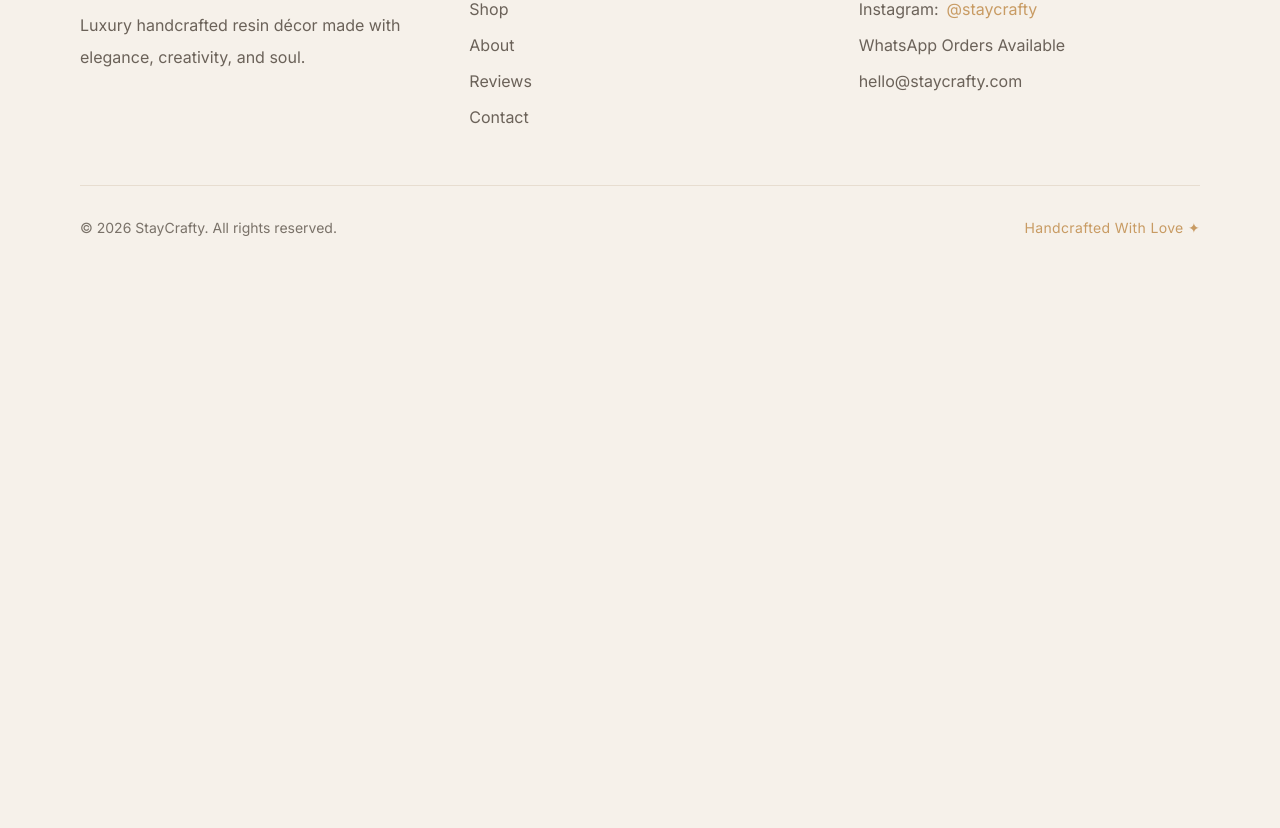
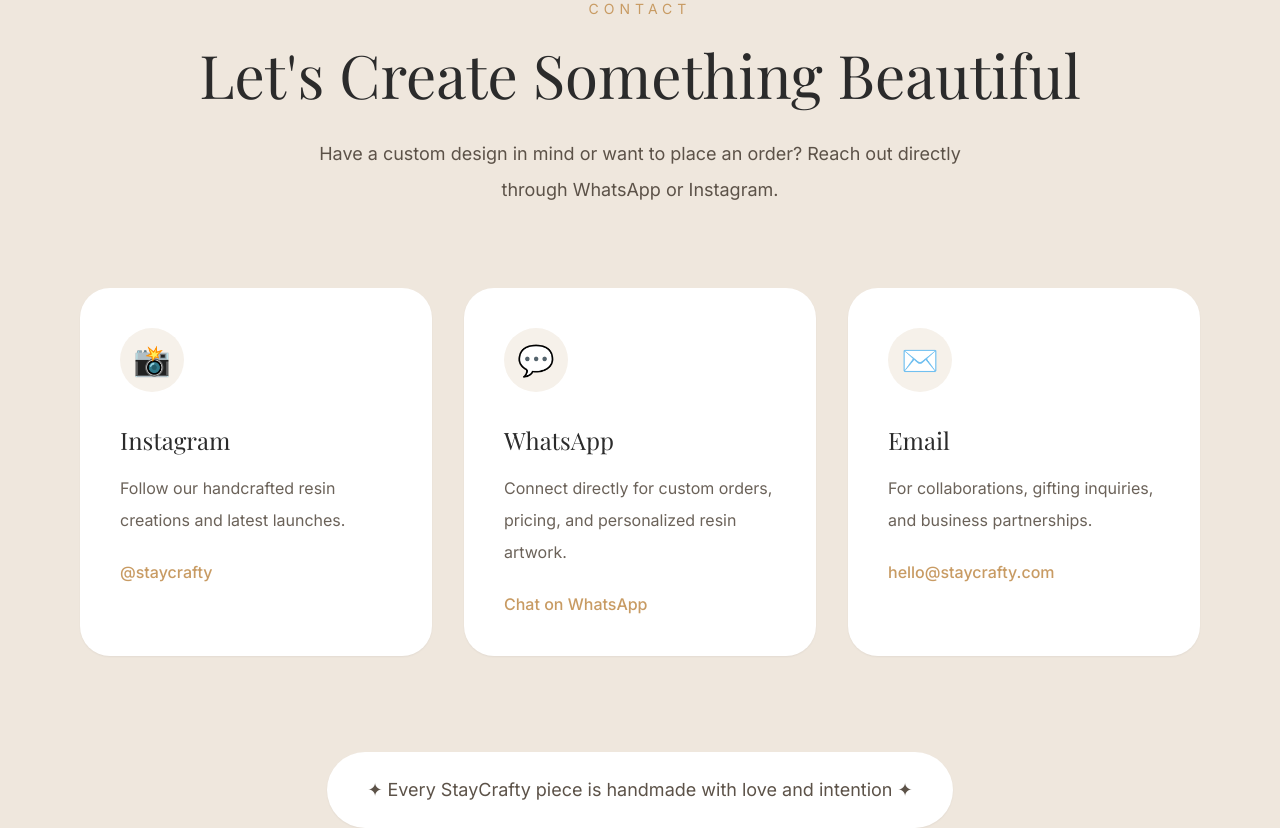
Before and after one commit to staycrafty1234-lgtm/staycrafty, a Next.js app: page / in a window 1280 px wide. Shown: the part 4050-4878 px from the top of the page. Before the commit the page ends 4352 px from the top, so only its background shows below. Built offline with nearby package versions, Linux system fonts and the light colour scheme.

Commit message:
Rename Contact.jsk to Contact.jsx

```diff
--- /dev/null
+++ b/components/Contact.jsx
@@ -0,0 +1,119 @@
+export default function Contact() {
+  return (
+    <section
+      id="contact"
+      className="px-6 lg:px-20 py-28 bg-[#EFE7DD]"
+    >
+      <div className="max-w-7xl mx-auto">
+
+        {/* Section Heading */}
+        <div className="text-center">
+          <span className="tracking-[5px] uppercase text-[#C89B63] text-sm">
+            Contact
+          </span>
+
+          <h2 className="text-5xl lg:text-6xl font-serif mt-6 leading-tight">
+            Let's Create Something Beautiful
+          </h2>
+
+          <p className="mt-8 text-[#5c5248] max-w-2xl mx-auto text-lg leading-9">
+            Have a custom design in mind or want to place an order?
+            Reach out directly through WhatsApp or Instagram.
+          </p>
+        </div>
+
+        {/* Contact Cards */}
+        <div className="grid md:grid-cols-3 gap-8 mt-20">
+
+          {/* Instagram */}
+          <div className="bg-white rounded-[30px] p-10 shadow-sm hover:shadow-2xl transition duration-500">
+
+            <div className="w-16 h-16 rounded-full bg-[#F6F1EA] flex items-center justify-center text-3xl">
+              📸
+            </div>
+
+            <h3 className="text-2xl font-serif mt-8">
+              Instagram
+            </h3>
+
+            <p className="mt-4 text-[#6b6259] leading-8">
+              Follow our handcrafted resin creations and latest launches.
+            </p>
+
+            <a
+              href="https://instagram.com/staycrafty"
+              target="_blank"
+              className="inline-block mt-6 text-[#C89B63] font-medium hover:underline"
+            >
+              @staycrafty
+            </a>
+          </div>
+
+          {/* WhatsApp */}
+          <div className="bg-white rounded-[30px] p-10 shadow-sm hover:shadow-2xl transition duration-500">
+
+            <div className="w-16 h-16 rounded-full bg-[#F6F1EA] flex items-center justify-center text-3xl">
+              💬
+            </div>
+
+            <h3 className="text-2xl font-serif mt-8">
+              WhatsApp
+            </h3>
+
+            <p className="mt-4 text-[#6b6259] leading-8">
+              Connect directly for custom orders, pricing,
+              and personalized resin artwork.
+            </p>
+
+            <a
+              href="https://wa.me/919999999999"
+              target="_blank"
+              className="inline-block mt-6 text-[#C89B63] font-medium hover:underline"
+            >
+              Chat on WhatsApp
+            </a>
+          </div>
+
+          {/* Email */}
+          <div className="bg-white rounded-[30px] p-10 shadow-sm hover:shadow-2xl transition duration-500">
+
+            <div className="w-16 h-16 rounded-full bg-[#F6F1EA] flex items-center justify-center text-3xl">
+              ✉️
+            </div>
+
+            <h3 className="text-2xl font-serif mt-8">
+              Email
+            </h3>
+
+            <p className="mt-4 text-[#6b6259] leading-8">
+              For collaborations, gifting inquiries,
+              and business partnerships.
+            </p>
+
+            <a
+              href="mailto:hello@staycrafty.com"
+              className="inline-block mt-6 text-[#C89B63] font-medium hover:underline"
+            >
+              hello@staycrafty.com
+            </a>
+          </div>
+
+        </div>
+
+        {/* Bottom Message */}
+        <div className="mt-24 text-center">
+
+          <div className="inline-block bg-white px-10 py-6 rounded-full shadow-sm">
+
+            <p className="text-[#5c5248] text-lg">
+              ✦ Every StayCrafty piece is handmade with love and intention ✦
+            </p>
+
+          </div>
+
+        </div>
+
+      </div>
+    </section>
+  )
+}
```
